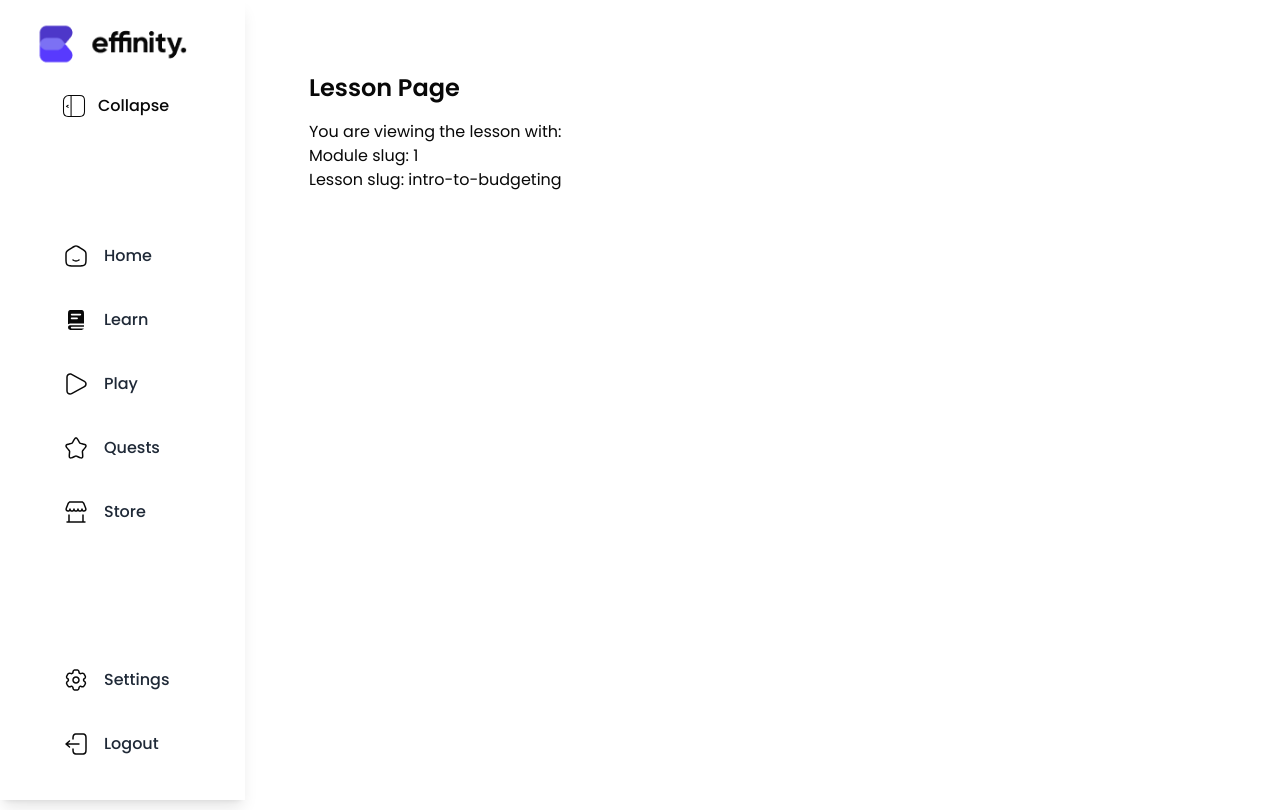
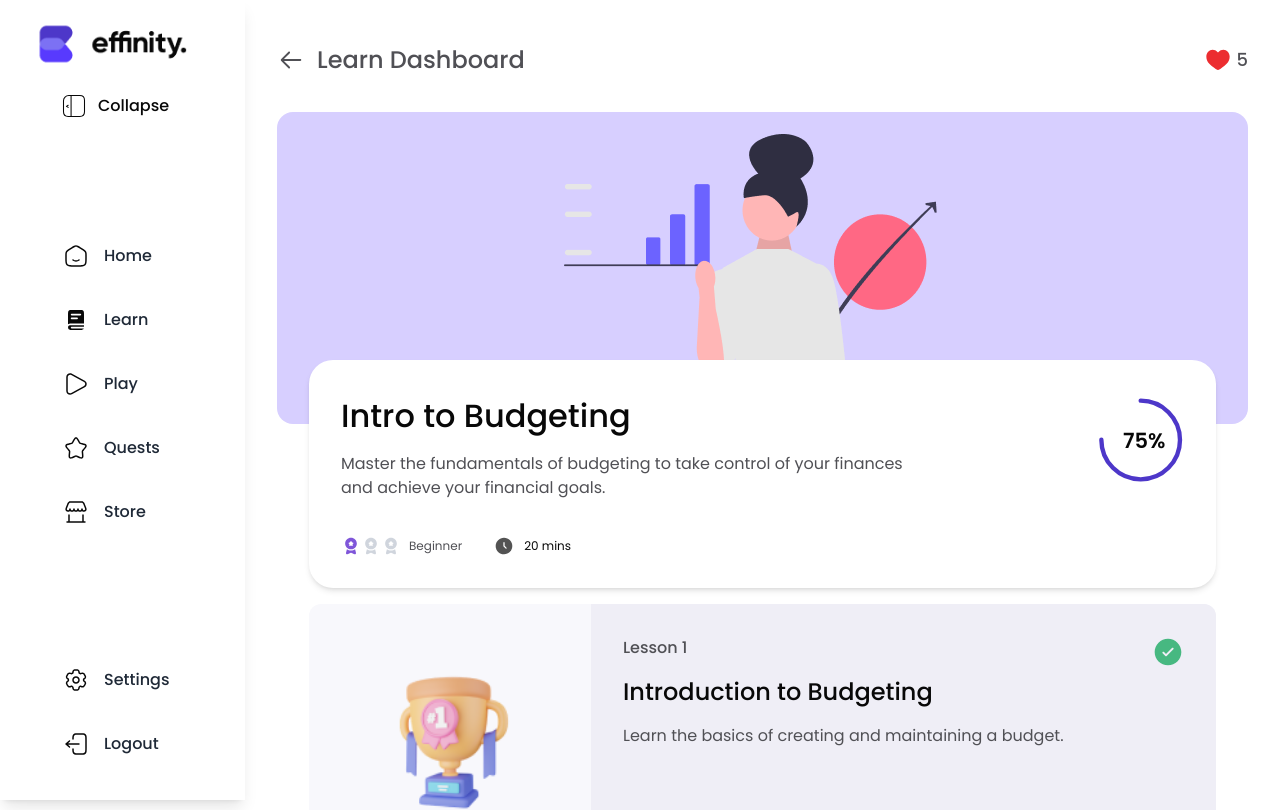
Before and after one commit to LearnEffinity/effinity-app, a Next.js app: page /learn/1/intro-to-budgeting in a window 1280 px wide. Shown: the top 810 px of the page. Built offline with nearby package versions, Linux system fonts and the light colour scheme.

Commit message:
renaming slug urls

```diff
--- a/src/app/learn/[module]/page.tsx
+++ b/src/app/learn/[topic]/[module_number]/page.tsx
@@ -4,8 +4,7 @@ import LessonCard from "@/components/dashboard/learn/module/lessonCard";
 import React from "react";
 
 interface PageProps {
-  params?: { module: string };
-  searchParams?: { [key: string]: string | string[] | undefined };
+  params?: { module_number: string; topic: string };
 }
 
 interface LessonIntroProps {
@@ -16,19 +15,17 @@ interface LessonIntroProps {
   duration: number;
 }
 
-export default function ModulePage({ params, searchParams }: PageProps) {
+export default function ModulePage({ params }: PageProps) {
   console.log("Params:", params);
-  console.log("SearchParams:", searchParams);
 
   const cardInfo: LessonIntroProps = {
-    title: params.module,
+    title: params.module_number,
     description:
       "Master the fundamentals of budgeting to take control of your finances and achieve your financial goals.",
     progress: 75,
     difficulty: "Beginner",
     duration: 20,
   };
-
 
   const lessonData = [
     {
@@ -54,7 +51,6 @@ export default function ModulePage({ params, searchParams }: PageProps) {
       slug: "setting-financial-goals",
     },
   ];
-
 
   return (
     <>
@@ -108,7 +104,7 @@ export default function ModulePage({ params, searchParams }: PageProps) {
             <LessonCard
               key={lesson.slug}
               {...lesson}
-              moduleSlug={params?.module || ""}
+              moduleSlug={params?.module_number || ""}
             />
           ))}
 
```
Also changed, not shown: src/app/learn/[topic]/[module_number]/[lesson_number]/page.tsx (renamed from src/app/learn/[module]/[lesson]/page.tsx).
